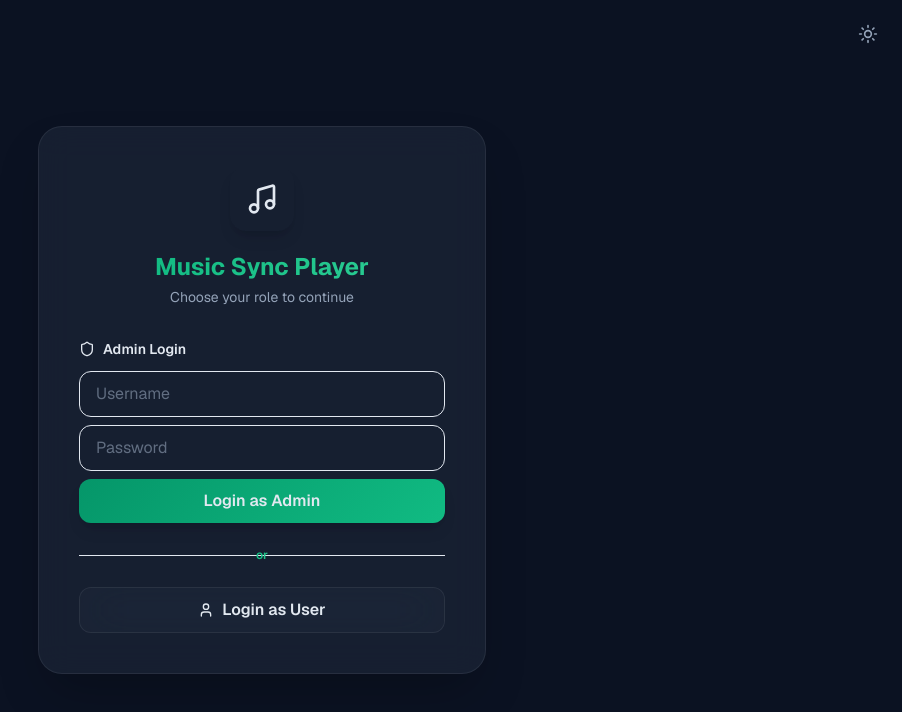
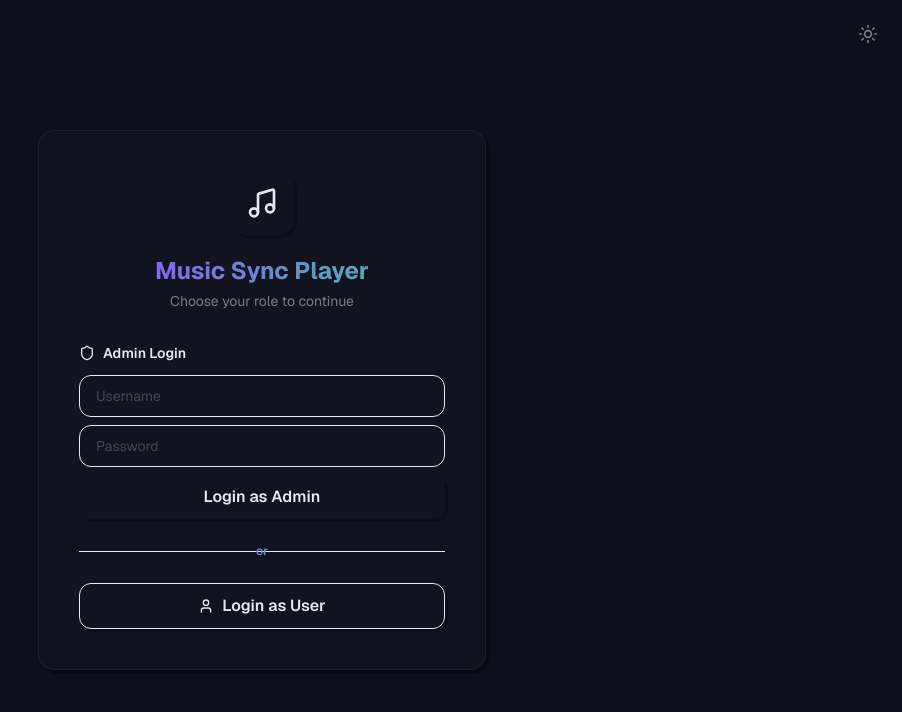
Before and after one commit to u2curs/muzink, a Next.js app: page / in a window 1280 px wide. Shown: the top 712 px of the page, without its empty margins (378-1280 px from the left). Built offline with nearby package versions, Linux system fonts and the light colour scheme.

Commit message:
Bento box layout, pastel light + deep dark mode, deblurred shadows, animated gradient text

```diff
--- a/app/globals.css
+++ b/app/globals.css
@@ -12,33 +12,37 @@
   --color-accent-hover: var(--accent-hover);
   --color-muted: var(--muted);
   --color-surface: var(--surface);
+  --color-accent2: var(--accent2);
+  --color-accent3: var(--accent3);
 }
 
 :root {
-  --bg: #f0f4f8;
-  --fg: #0f172a;
-  --card: rgba(255, 255, 255, 0.65);
-  --card-border: rgba(255, 255, 255, 0.4);
-  --accent: #059669;
-  --accent-hover: #047857;
-  --muted: #64748b;
-  --surface: rgba(255, 255, 255, 0.45);
+  --bg: #f7f4ff;
+  --fg: #2d2b3a;
+  --card: rgba(255, 255, 255, 0.88);
+  --card-border: rgba(255, 255, 255, 0.6);
+  --accent: #34d399;
+  --accent-hover: #10b981;
+  --muted: #8b8a9b;
+  --surface: rgba(255, 255, 255, 0.55);
+  --accent2: #a78bfa;
+  --accent3: #f9a8d4;
 }
 
 .dark {
-  --bg: #0b1222;
-  --fg: #e2e8f0;
-  --card: rgba(30, 41, 59, 0.6);
-  --card-border: rgba(255, 255, 255, 0.07);
+  --bg: #0d0f1a;
+  --fg: #e8e6f0;
+  --card: rgba(18, 20, 32, 0.92);
+  --card-border: rgba(255, 255, 255, 0.05);
   --accent: #34d399;
-  --accent-hover: #10b981;
-  --muted: #94a3b8;
-  --surface: rgba(30, 41, 59, 0.4);
+  --accent-hover: #6ee7b7;
+  --muted: #7c7a8a;
+  --surface: rgba(18, 20, 32, 0.6);
+  --accent2: #8b5cf6;
+  --accent3: #ec4899;
 }
 
-html, body {
-  height: 100%;
-}
+html, body { height: 100%; }
 
 body {
   background: var(--bg);
@@ -46,28 +50,38 @@ body {
   font-family: var(--font-geist-sans), system-ui, sans-serif;
 }
 
-.glass {
+.bento-card {
   background: var(--card);
-  backdrop-filter: blur(16px);
-  -webkit-backdrop-filter: blur(16px);
   border: 1px solid var(--card-border);
+  border-radius: 1rem;
+  box-shadow: 4px 4px 0 0 rgba(45, 43, 58, 0.06);
+  transition: all 0.2s ease;
 }
 
-.glass-strong {
-  background: var(--surface);
-  backdrop-filter: blur(24px);
-  -webkit-backdrop-filter: blur(24px);
-  border: 1px solid var(--card-border);
+.dark .bento-card {
+  box-shadow: 4px 4px 0 0 rgba(0, 0, 0, 0.35);
+}
+
+.bento-card:hover {
+  box-shadow: 6px 6px 0 0 rgba(45, 43, 58, 0.08);
+  transform: translate(-1px, -1px);
+}
+
+.dark .bento-card:hover {
+  box-shadow: 6px 6px 0 0 rgba(0, 0, 0, 0.45);
+}
+
+.bento-sm {
+  box-shadow: 3px 3px 0 0 rgba(45, 43, 58, 0.05);
+}
+
+.dark .bento-sm {
+  box-shadow: 3px 3px 0 0 rgba(0, 0, 0, 0.3);
 }
 
 @keyframes float-up {
   0% { transform: translateY(0) scale(1); opacity: 1; }
   100% { transform: translateY(-120px) scale(1.3); opacity: 0; }
-}
-
-@keyframes bar-pulse {
-  0%, 100% { transform: scaleY(0.4); }
-  50% { transform: scaleY(1); }
 }
 
 @keyframes gradient-shift {
@@ -80,15 +94,8 @@ body {
   animation: float-up 3s ease-out forwards;
 }
 
-.text-gradient {
-  background: linear-gradient(135deg, #34d399, #10b981, #059669);
-  -webkit-background-clip: text;
-  -webkit-text-fill-color: transparent;
-  background-clip: text;
-}
-
 .text-gradient-moving {
-  background: linear-gradient(270deg, #34d399, #10b981, #6ee7b7, #34d399, #059669);
+  background: linear-gradient(270deg, var(--accent), var(--accent2), var(--accent3), var(--accent), var(--accent2));
   background-size: 400% 100%;
   -webkit-background-clip: text;
   -webkit-text-fill-color: transparent;
@@ -96,41 +103,42 @@ body {
   animation: gradient-shift 4s ease infinite;
 }
 
-.btn-primary {
-  background: linear-gradient(135deg, #059669, #10b981, #34d399) !important;
-  background-size: 200% 100% !important;
-  transition: all 0.3s ease !important;
+.text-gradient {
+  background: linear-gradient(135deg, var(--accent), var(--accent2));
+  -webkit-background-clip: text;
+  -webkit-text-fill-color: transparent;
+  background-clip: text;
 }
 
-.btn-primary:hover {
-  background-position: 100% 0 !important;
-  transform: scale(1.02);
+.bento-btn {
+  border-radius: 0.75rem;
+  font-weight: 600;
+  padding: 0.625rem 1.25rem;
+  transition: all 0.2s ease;
+  box-shadow: 3px 3px 0 0 rgba(45, 43, 58, 0.06);
 }
 
-.btn-primary:disabled {
+.dark .bento-btn {
+  box-shadow: 3px 3px 0 0 rgba(0, 0, 0, 0.3);
+}
+
+.bento-btn:hover {
+  transform: translate(-1px, -1px);
+  box-shadow: 4px 4px 0 0 rgba(45, 43, 58, 0.08);
+}
+
+.dark .bento-btn:hover {
+  box-shadow: 4px 4px 0 0 rgba(0, 0, 0, 0.4);
+}
+
+.bento-btn:active {
+  transform: translate(1px, 1px);
+  box-shadow: 1px 1px 0 0 rgba(45, 43, 58, 0.06);
+}
+
+.bento-btn:disabled {
   opacity: 0.4;
   cursor: not-allowed;
   transform: none !important;
+  box-shadow: 2px 2px 0 0 rgba(45, 43, 58, 0.03) !important;
 }
-
-.btn-amber {
-  background: linear-gradient(135deg, #d97706, #f59e0b, #fbbf24) !important;
-  background-size: 200% 100% !important;
-  transition: all 0.3s ease !important;
-}
-
-.btn-amber:hover {
-  background-position: 100% 0 !important;
-  transform: scale(1.02);
-}
-
-.btn-rose {
-  background: linear-gradient(135deg, #e11d48, #f43f5e, #fb7185) !important;
-  background-size: 200% 100% !important;
-  transition: all 0.3s ease !important;
-}
-
-.btn-rose:hover {
-  background-position: 100% 0 !important;
-  transform: scale(1.02);
-}
--- a/app/page.tsx
+++ b/app/page.tsx
@@ -13,7 +13,6 @@ export default function LoginPage() {
   const { theme, setTheme } = useTheme();
   const [username, setUsername] = useState("");
   const [password, setPassword] = useState("");
-  const [role, setRole] = useState<"admin" | "user" | null>(null);
   const [error, setError] = useState("");
 
   useEffect(() => {
@@ -40,15 +39,13 @@ export default function LoginPage() {
 
   return (
     <div className="flex-1 flex items-center justify-center p-4 relative">
-      <button
-        onClick={() => setTheme(theme === "dark" ? "light" : "dark")}
-        className="absolute top-4 right-4 text-muted hover:text-fg transition-colors p-2 rounded-xl hover:bg-white/5"
-      >
+      <button onClick={() => setTheme(theme === "dark" ? "light" : "dark")}
+        className="absolute top-4 right-4 text-muted hover:text-fg transition-colors p-2 rounded-xl hover:bg-white/5">
         {theme === "dark" ? <Sun className="w-5 h-5" /> : <Moon className="w-5 h-5" />}
       </button>
 
-      <div className="glass rounded-3xl p-10 shadow-2xl text-center max-w-md w-full">
-          <div className="w-16 h-16 mx-auto mb-5 rounded-2xl bg-gradient-to-br from-emerald-400 via-emerald-500 to-emerald-600 flex items-center justify-center shadow-lg">
+      <div className="bento-card p-10 text-center max-w-md w-full">
+        <div className="w-16 h-16 mx-auto mb-5 rounded-2xl bg-gradient-to-br from-emerald-400 via-emerald-500 to-emerald-600 flex items-center justify-center bento-sm">
           <Music className="w-8 h-8 text-white" />
         </div>
         <h1 className="text-2xl font-bold mb-1 text-gradient-moving">Music Sync Player</h1>
@@ -58,34 +55,28 @@ export default function LoginPage() {
           <h2 className="text-left text-sm font-semibold mb-3 flex items-center gap-2">
             <Shield className="w-4 h-4 text-emerald-400" /> Admin Login
           </h2>
-          <input
-            type="text" placeholder="Username" value={username}
+          <input type="text" placeholder="Username" value={username}
             onChange={(e) => setUsername(e.target.value)}
-            className="w-full bg-white/10 text-fg rounded-xl px-4 py-2.5 border border-white/10 focus:outline-none focus:ring-2 focus:ring-emerald-500/50 mb-2 placeholder:text-muted/60"
-          />
-          <input
-            type="password" placeholder="Password" value={password}
+            className="w-full bg-white/10 text-fg rounded-xl px-4 py-2.5 text-sm border border-white/5 focus:outline-none focus:ring-2 focus:ring-emerald-500/30 mb-2 placeholder:text-muted/50" />
+          <input type="password" placeholder="Password" value={password}
             onChange={(e) => setPassword(e.target.value)}
-            className="w-full bg-white/10 text-fg rounded-xl px-4 py-2.5 border border-white/10 focus:outline-none focus:ring-2 focus:ring-emerald-500/50 mb-2 placeholder:text-muted/60"
-          />
+            className="w-full bg-white/10 text-fg rounded-xl px-4 py-2.5 text-sm border border-white/5 focus:outline-none focus:ring-2 focus:ring-emerald-500/30 mb-2 placeholder:text-muted/50" />
           {error && <p className="text-red-400 text-sm text-left mb-2">{error}</p>}
-          <button
-            type="submit"
-            className="w-full btn-primary text-white font-semibold py-2.5 px-4 rounded-xl shadow-lg"
-          >
+          <button type="submit"
+            className="w-full bento-btn bg-gradient-to-r from-emerald-500 to-emerald-600 text-white font-semibold py-2.5 shadow-lg">
             Login as Admin
           </button>
         </form>
 
         <div className="relative mb-6">
           <div className="absolute inset-0 flex items-center"><div className="w-full border-t border-white/10" /></div>
-          <div className="relative flex justify-center text-xs"><span className="px-2 bg-transparent text-gradient-moving font-semibold">or</span></div>
+          <div className="relative flex justify-center text-xs">
+            <span className="px-2 bg-transparent text-gradient-moving font-semibold">or</span>
+          </div>
         </div>
 
-        <button
-          onClick={handleUserLogin}
-          className="w-full flex items-center justify-center gap-2 glass-strong hover:bg-emerald-500/10 text-fg font-semibold py-2.5 px-4 rounded-xl transition-all duration-200 hover:scale-[1.01] active:scale-95 border border-emerald-500/20 hover:border-emerald-500/40"
-        >
+        <button onClick={handleUserLogin}
+          className="w-full bento-btn bg-gradient-to-r from-emerald-500/20 to-emerald-600/20 text-fg font-semibold py-2.5 flex items-center justify-center gap-2 border border-emerald-500/20 hover:border-emerald-500/40">
           <User className="w-4 h-4" /> Login as User
         </button>
       </div>
```
Also changed, not shown: app/admin/page.tsx (+136 -127 lines), app/client/page.tsx (+57 -102 lines).
